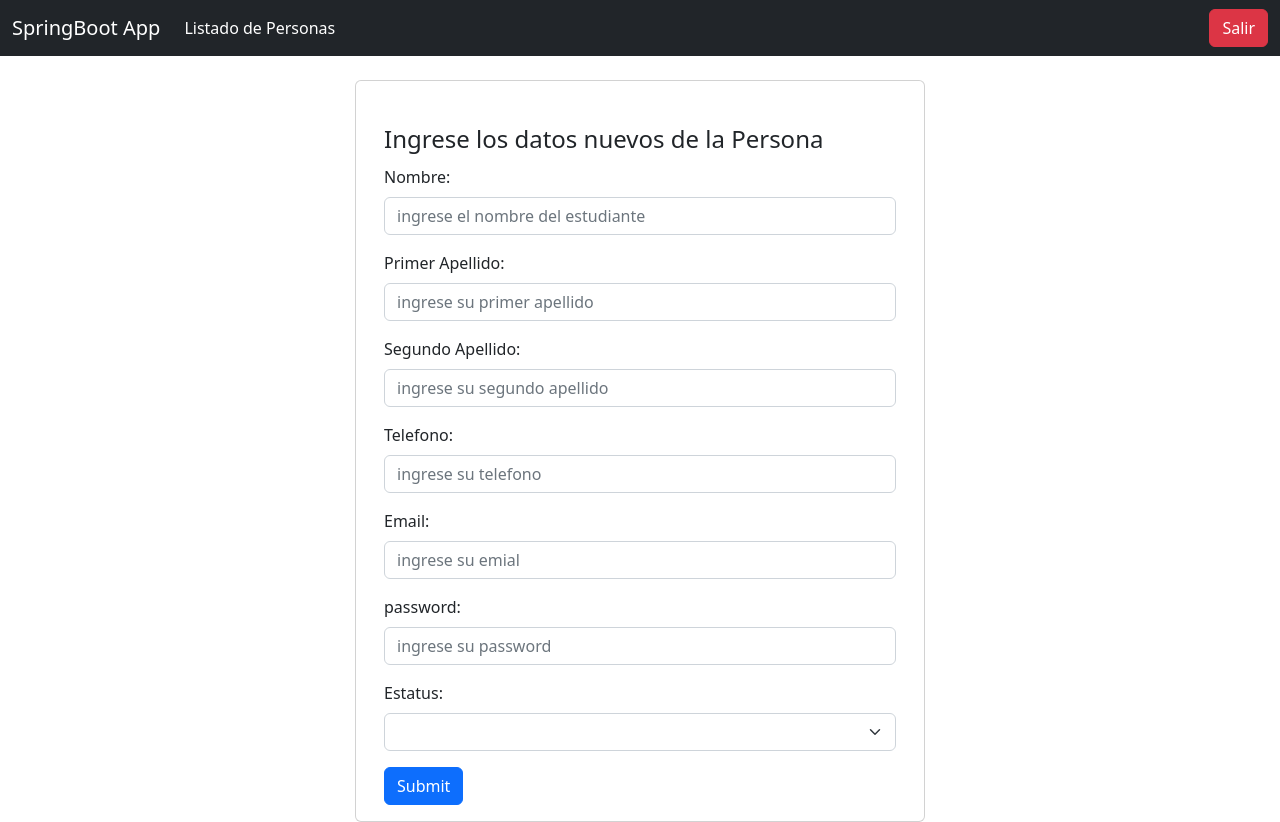
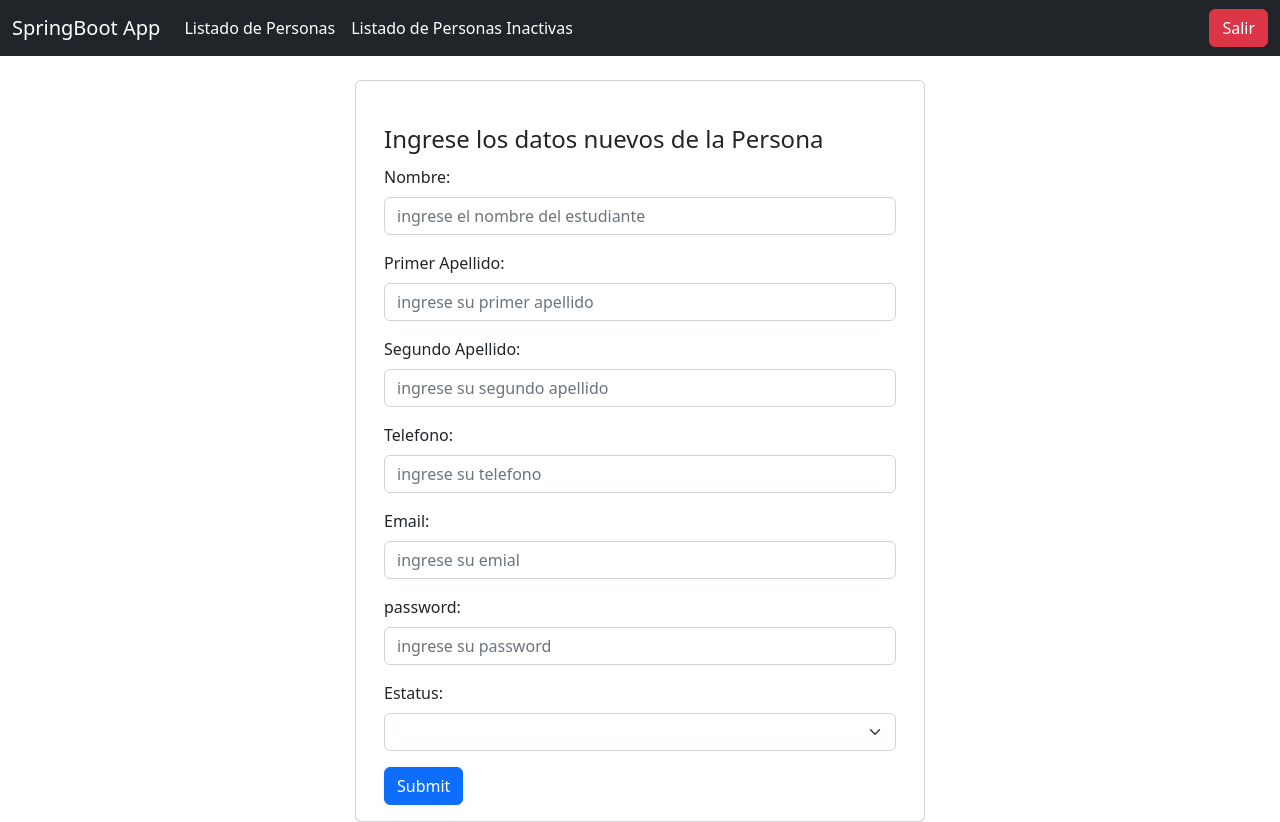
Before and after one commit to JulioHernandez3521/AngularCrud, an Angular app: page /actualizar-persona/1 in a window 1280 px wide. Built offline with nearby package versions, Linux system fonts and the light colour scheme; no server answers.

Commit message:
personas inactivas

```diff
--- a/src/app/nav/nav.component.html
+++ b/src/app/nav/nav.component.html
@@ -9,8 +9,10 @@
         </button>
         <div class="collapse navbar-collapse" id="navbarNavAltMarkup">
             <div class="navbar-nav">
-                <a class="nav-link active" aria-current="page" routerLink="personas" routerLinkActive="active">Listado
+                <a class="nav-link active" aria-current="page" routerLink="/personas" routerLinkActive="active">Listado
                     de Personas</a>
+                <a class="nav-link active" aria-current="page" routerLink="/inactivas" routerLinkActive="active">Listado
+                    de Personas Inactivas</a>
             </div>
         </div>
         <button class="btn btn-danger" (click)="logOut()">Salir</button>
```
